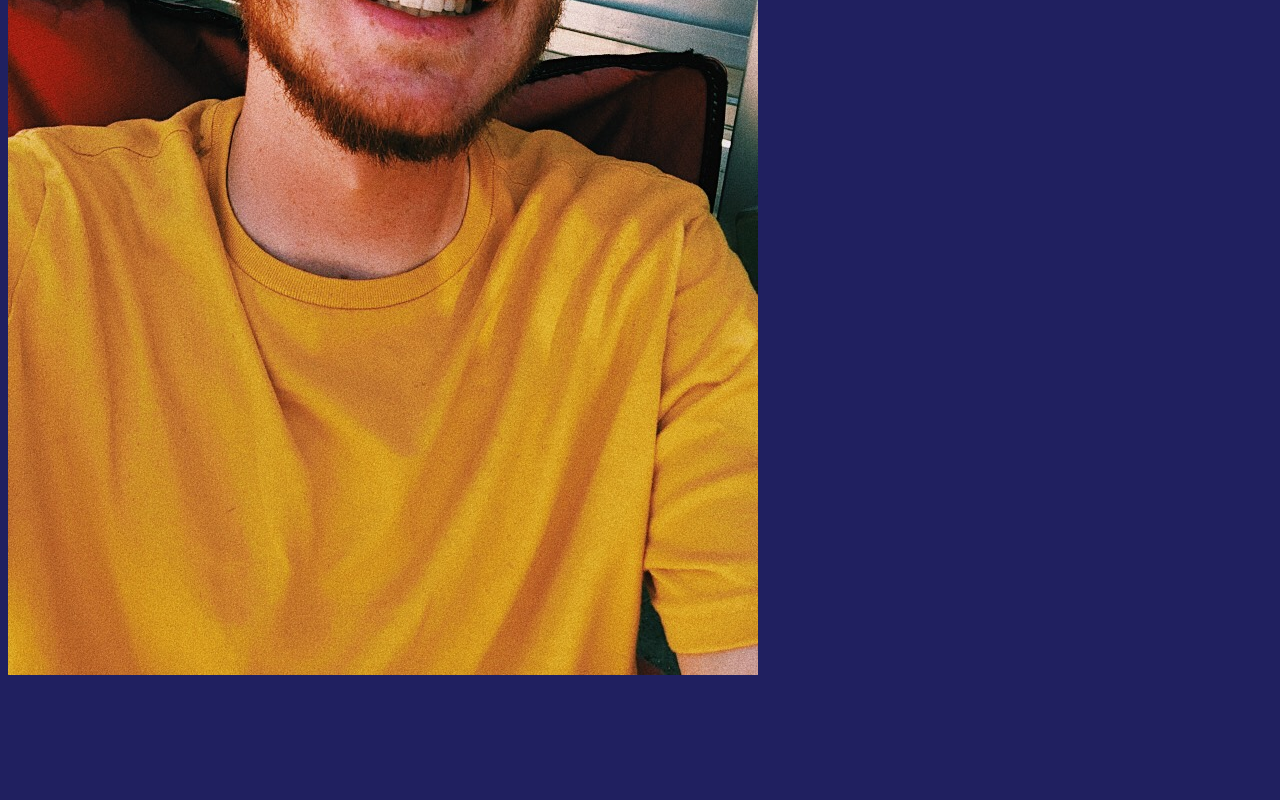
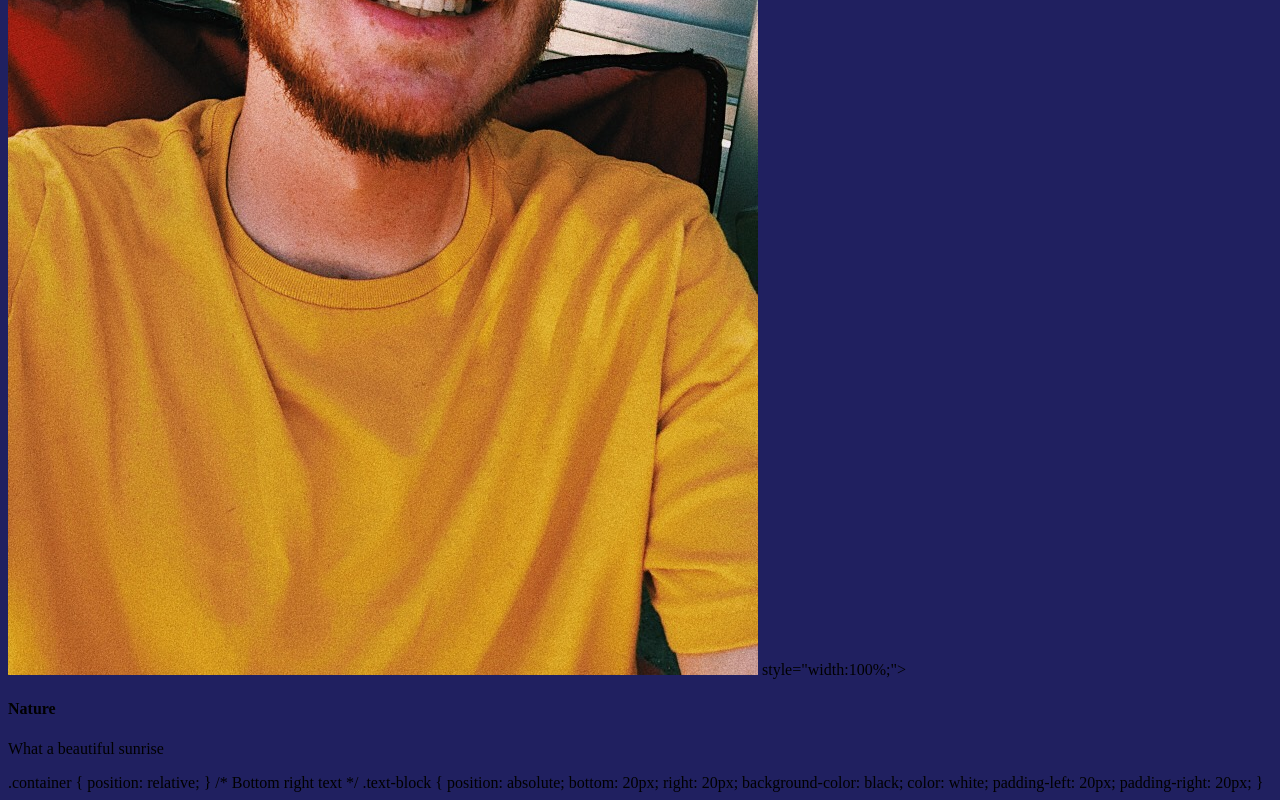
Before and after one commit to akristoffersen/akristoffersen.github.io, a plain HTML site: page index.html in a window 1280 px wide. Shown: the part 667-1467 px from the top of the page. Before the commit the page ends 1354 px from the top, so only its background shows below. Drawn offline with Linux system fonts and the light colour scheme.

Commit message:
Update index.html

```diff
--- a/index.html
+++ b/index.html
@@ -2,11 +2,33 @@
 <html>
 	<head>
 		<title>Alex Kristoffersen, The Magic Money Machine!</title>
+		<div class="container">
+  <img src="Alex.JPG"> style="width:100%;">
+
+  <div class="text-block">
+    <h4>Nature</h4>
+    <p>What a beautiful sunrise</p>
+  </div>
+</div>
+		.container {
+    position: relative;
+}
+
+/* Bottom right text */
+.text-block {
+    position: absolute;
+    bottom: 20px;
+    right: 20px;
+    background-color: black;
+    color: white;
+    padding-left: 20px;
+    padding-right: 20px;
+}
 		<style>
 
 		body {background-color: #202060
 }
 		</style>
-		<img src="Alex.JPG">
+		<text
 	</head>
 <html>
```
